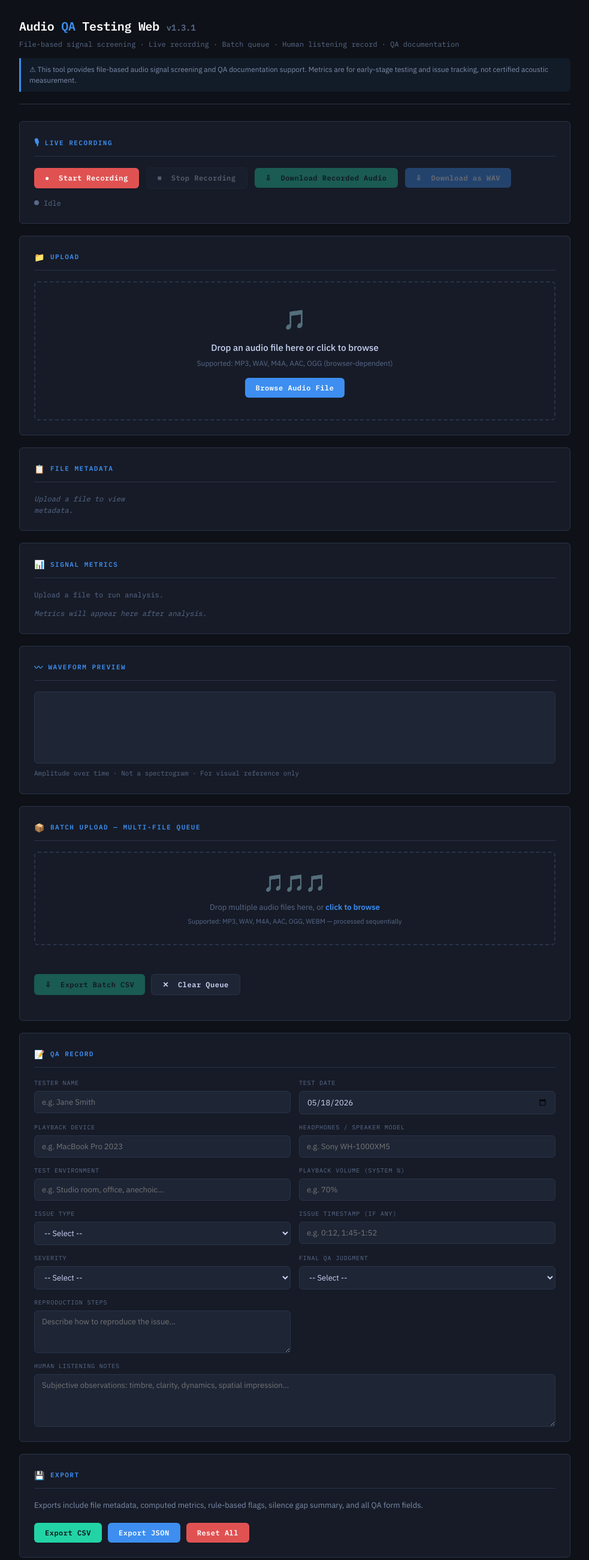
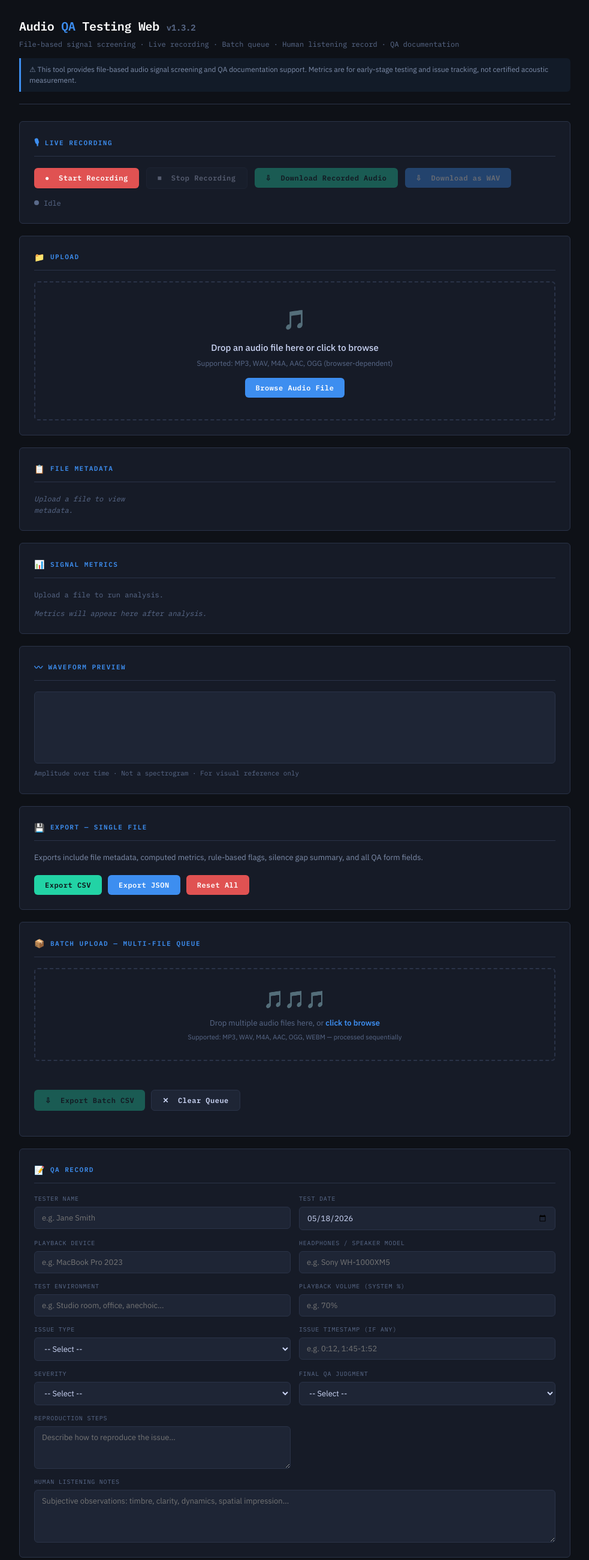
Before and after one commit to KaolaYuzu/audio-qa-testing-webtool, a plain HTML site: page index.html in a window 1280 px wide. Shown: the top 2601 px of the page at 60% size, without its empty margins (148-1131 px from the left). Drawn offline with Linux system fonts and the light colour scheme.

Commit message:
move single-file export section
fix: move single-file export section near analysis results

```diff
--- a/index.html
+++ b/index.html
@@ -3,7 +3,7 @@
 <head>
 <meta charset="UTF-8" />
 <meta name="viewport" content="width=device-width, initial-scale=1.0" />
-<title>Audio QA Testing Web v1.3.1</title>
+<title>Audio QA Testing Web v1.3.2</title>
 <style>
   @import url('https://fonts.googleapis.com/css2?family=IBM+Plex+Mono:wght@400;500;600&family=IBM+Plex+Sans:wght@300;400;500;600&display=swap');
 
@@ -591,7 +591,7 @@ font-style: italic;
 <div class="app-shell">
 
   <header>
-    <h1>Audio <span>QA</span> Testing Web <span style="color:var(--muted);font-size:14px;">v1.3.1</span></h1>
+    <h1>Audio <span>QA</span> Testing Web <span style="color:var(--muted);font-size:14px;">v1.3.2</span></h1>
     <div class="header-sub">File-based signal screening &middot; Live recording &middot; Batch queue &middot; Human listening record &middot; QA documentation</div>
     <div class="disclaimer-banner">
       &#9888; This tool provides file-based audio signal screening and QA documentation support.
@@ -680,6 +680,22 @@ font-style: italic;
   </div>
 
   <!-- 6. QA Record -->
+
+  <!-- 7. Single-file Export (immediately after single-file analysis area) -->
+
+  <div class="card" id="section-export">
+    <div class="card-title"><span class="icon">&#128190;</span> Export — Single File</div>
+    <p style="font-size:13px;color:var(--text-dim);margin-bottom:14px;">
+      Exports include file metadata, computed metrics, rule-based flags, silence gap summary, and all QA form fields.
+    </p>
+    <div class="btn-row">
+      <button class="btn btn-success" id="exportCSV">Export CSV</button>
+      <button class="btn btn-primary" id="exportJSON">Export JSON</button>
+      <button class="btn btn-danger"  id="resetBtn">Reset All</button>
+    </div>
+  </div>
+
+  <!-- 8. Batch Upload — Multi-file Queue -->
 
   <!-- ============================================================
        v1.3 NEW — Batch Upload / Multi-file Queue
@@ -805,20 +821,6 @@ font-style: italic;
         <textarea id="q_notes" rows="4" placeholder="Subjective observations: timbre, clarity, dynamics, spatial impression..."></textarea>
       </div>
 
-    </div>
-  </div>
-
-  <!-- 7. Export -->
-
-  <div class="card" id="section-export">
-    <div class="card-title"><span class="icon">&#128190;</span> Export</div>
-    <p style="font-size:13px;color:var(--text-dim);margin-bottom:14px;">
-      Exports include file metadata, computed metrics, rule-based flags, silence gap summary, and all QA form fields.
-    </p>
-    <div class="btn-row">
-      <button class="btn btn-success" id="exportCSV">Export CSV</button>
-      <button class="btn btn-primary" id="exportJSON">Export JSON</button>
-      <button class="btn btn-danger"  id="resetBtn">Reset All</button>
     </div>
   </div>
 
@@ -854,7 +856,7 @@ font-style: italic;
     </div>
   </div>
 
-  <footer>Audio QA Testing Web v1.3.1 &middot; Runs entirely in-browser &middot; No data is sent to any server &middot; <span id="footerYear"></span></footer>
+  <footer>Audio QA Testing Web v1.3.2 &middot; Runs entirely in-browser &middot; No data is sent to any server &middot; <span id="footerYear"></span></footer>
 
 </div>
 
```
Also changed, not shown: 1 other file.
